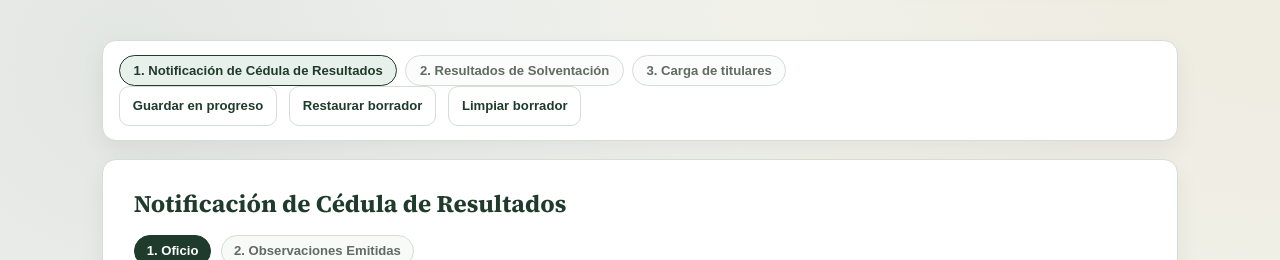
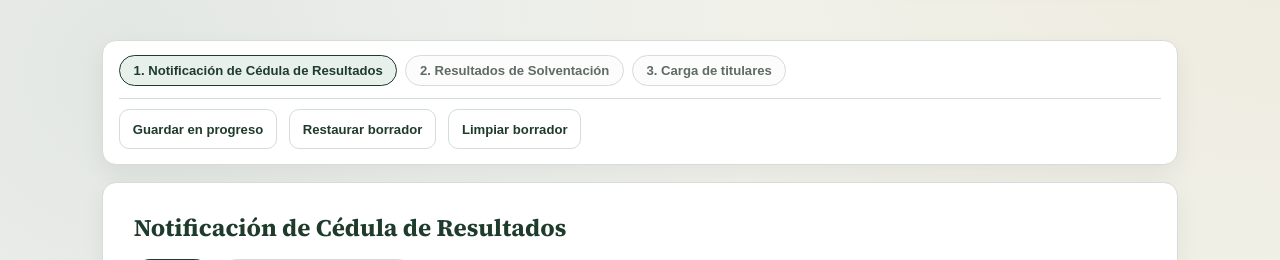
Before and after one commit to OmarSalvatierra99/sifeet-sestatales, a Python web app: template templates/carga.html in a window 1280 px wide. Shown: the part 129-389 px from the top of the page. Run offline with Jinja, Linux system fonts and the light colour scheme; the template is opened without the code that fills it, so the values that code supplies are empty.

Commit message:
mejor UI

```diff
--- a/templates/carga.html
+++ b/templates/carga.html
@@ -42,7 +42,7 @@
           3. Carga de titulares
         </button>
       </div>
-      <div class="loader-actions">
+      <div class="loader-actions" style="margin-top:0.75rem; padding-top:0.65rem; border-top:1px solid var(--color-border);">
         <button type="button" class="btn-secondary" id="wizardSaveDraftBtnTop">Guardar en progreso</button>
         <button type="button" class="btn-secondary" id="wizardRestoreDraftBtn">Restaurar borrador</button>
         <button type="button" class="btn-secondary" id="wizardClearDraftBtn">Limpiar borrador</button>
```
